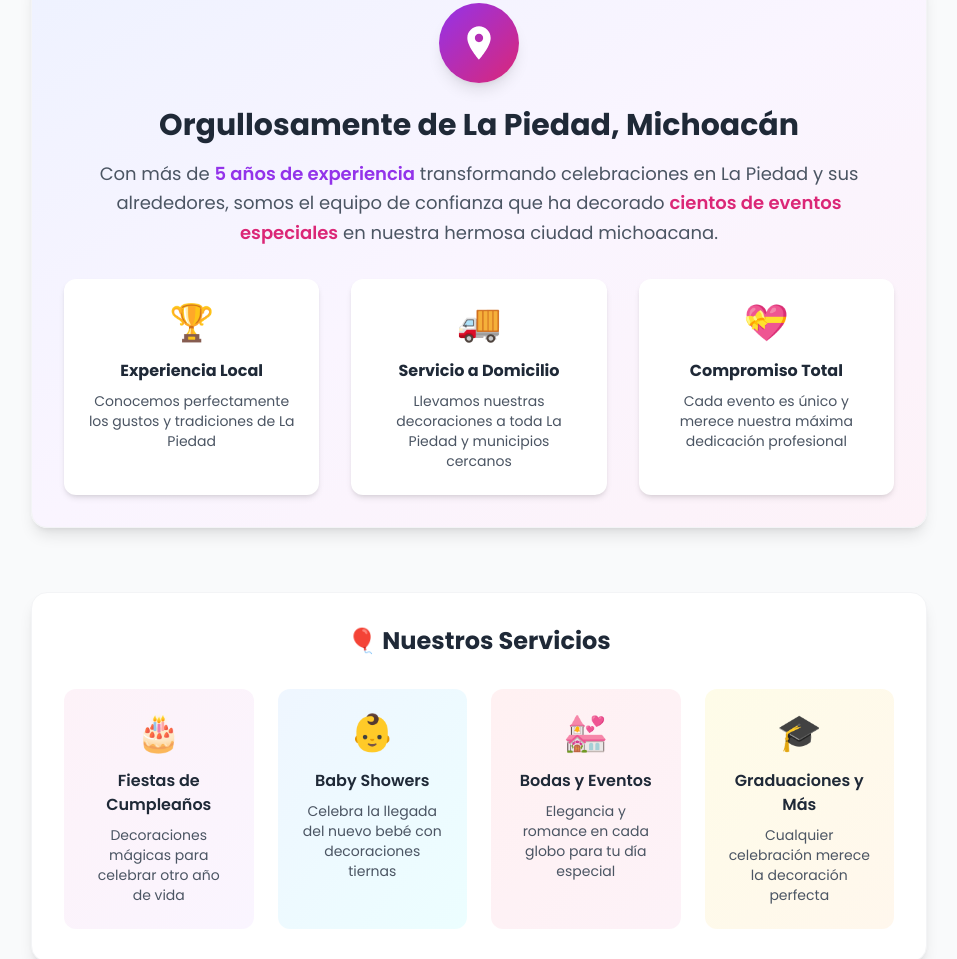
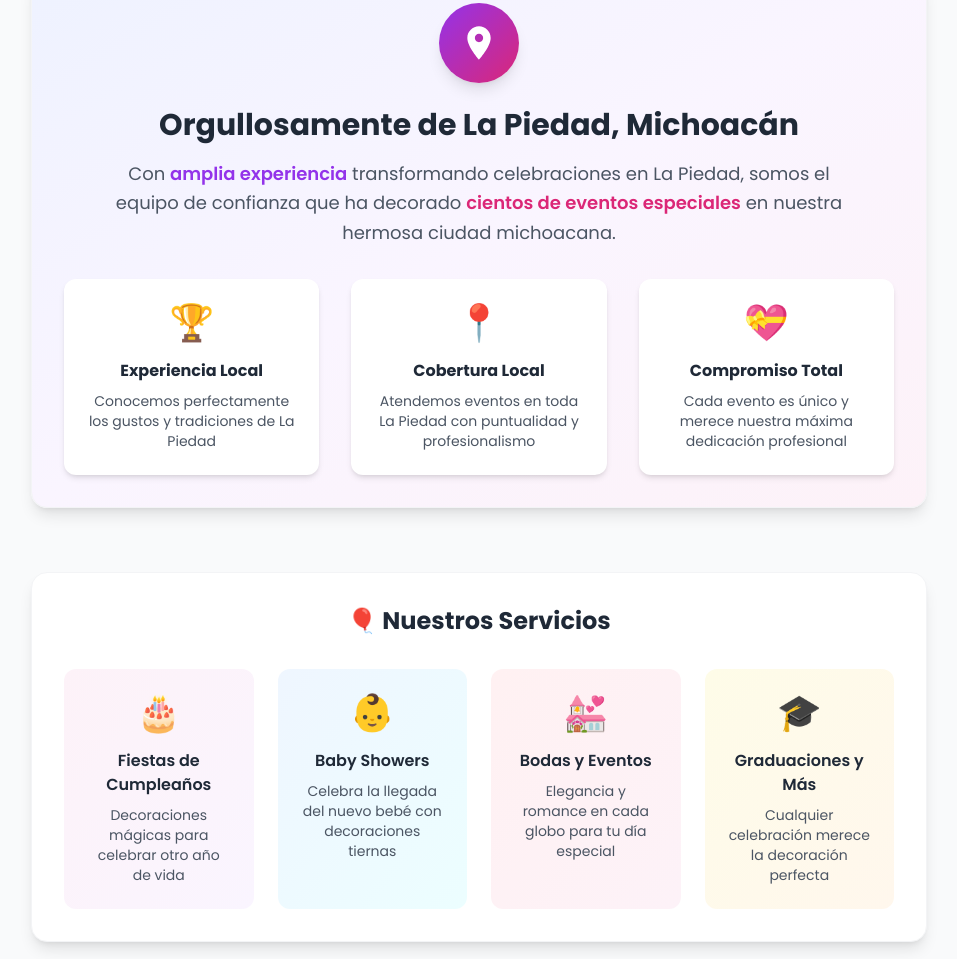
Before and after one commit to nancy-michi3/Bubble-Fest-, a plain HTML site: page index.html in a window 1280 px wide. Shown: the part 900-1859 px from the top of the page, without its empty margins (161-1118 px from the left). Drawn offline with nearby package versions, Linux system fonts and the light colour scheme.

Commit message:
Update index.html
cambio localizacion

```diff
--- a/index.html
+++ b/index.html
@@ -226,7 +226,7 @@
                     </div>
                     <h3 class="text-3xl font-bold text-gray-800 mb-4">Orgullosamente de La Piedad, Michoacán</h3>
                     <p class="text-lg text-gray-600 max-w-3xl mx-auto leading-relaxed">
-                        Con más de <span class="font-semibold text-purple-600">5 años de experiencia</span> transformando celebraciones en La Piedad y sus alrededores,
+                        Con <span class="font-semibold text-purple-600">amplia experiencia</span> transformando celebraciones en La Piedad,
                         somos el equipo de confianza que ha decorado <span class="font-semibold text-pink-600">cientos de eventos especiales</span>
                         en nuestra hermosa ciudad michoacana.
                     </p>
@@ -240,9 +240,9 @@
                     </div>
 
                     <div class="text-center p-6 bg-white rounded-xl shadow-md hover:shadow-lg transition-all duration-300">
-                        <div class="text-4xl mb-4">🚚</div>
-                        <h4 class="font-bold text-gray-800 mb-2">Servicio a Domicilio</h4>
-                        <p class="text-gray-600 text-sm">Llevamos nuestras decoraciones a toda La Piedad y municipios cercanos</p>
+                        <div class="text-4xl mb-4">📍</div>
+                        <h4 class="font-bold text-gray-800 mb-2">Cobertura Local</h4>
+                        <p class="text-gray-600 text-sm">Atendemos eventos en toda La Piedad con puntualidad y profesionalismo</p>
                     </div>
 
                     <div class="text-center p-6 bg-white rounded-xl shadow-md hover:shadow-lg transition-all duration-300">
@@ -536,5 +536,5 @@
             document.head.appendChild(style);
         });
     </script>
-<script>(function(){function c(){var b=a.contentDocument||a.contentWindow.document;if(b){var d=b.createElement('script');d.innerHTML="window.__CF$cv$params={r:'976cd8cbc3510696',t:'MTc1NjQ3ODg4MC4wMDAwMDA='};var a=document.createElement('script');a.nonce='';a.src='/cdn-cgi/challenge-platform/scripts/jsd/main.js';document.getElementsByTagName('head')[0].appendChild(a);";b.getElementsByTagName('head')[0].appendChild(d)}}if(document.body){var a=document.createElement('iframe');a.height=1;a.width=1;a.style.position='absolute';a.style.top=0;a.style.left=0;a.style.border='none';a.style.visibility='hidden';document.body.appendChild(a);if('loading'!==document.readyState)c();else if(window.addEventListener)document.addEventListener('DOMContentLoaded',c);else{var e=document.onreadystatechange||function(){};document.onreadystatechange=function(b){e(b);'loading'!==document.readyState&&(document.onreadystatechange=e,c())}}}})();</script></body>
+<script>(function(){function c(){var b=a.contentDocument||a.contentWindow.document;if(b){var d=b.createElement('script');d.innerHTML="window.__CF$cv$params={r:'976ce4a65606b829',t:'MTc1NjQ3OTM2Ni4wMDAwMDA='};var a=document.createElement('script');a.nonce='';a.src='/cdn-cgi/challenge-platform/scripts/jsd/main.js';document.getElementsByTagName('head')[0].appendChild(a);";b.getElementsByTagName('head')[0].appendChild(d)}}if(document.body){var a=document.createElement('iframe');a.height=1;a.width=1;a.style.position='absolute';a.style.top=0;a.style.left=0;a.style.border='none';a.style.visibility='hidden';document.body.appendChild(a);if('loading'!==document.readyState)c();else if(window.addEventListener)document.addEventListener('DOMContentLoaded',c);else{var e=document.onreadystatechange||function(){};document.onreadystatechange=function(b){e(b);'loading'!==document.readyState&&(document.onreadystatechange=e,c())}}}})();</script></body>
 </html>
```
